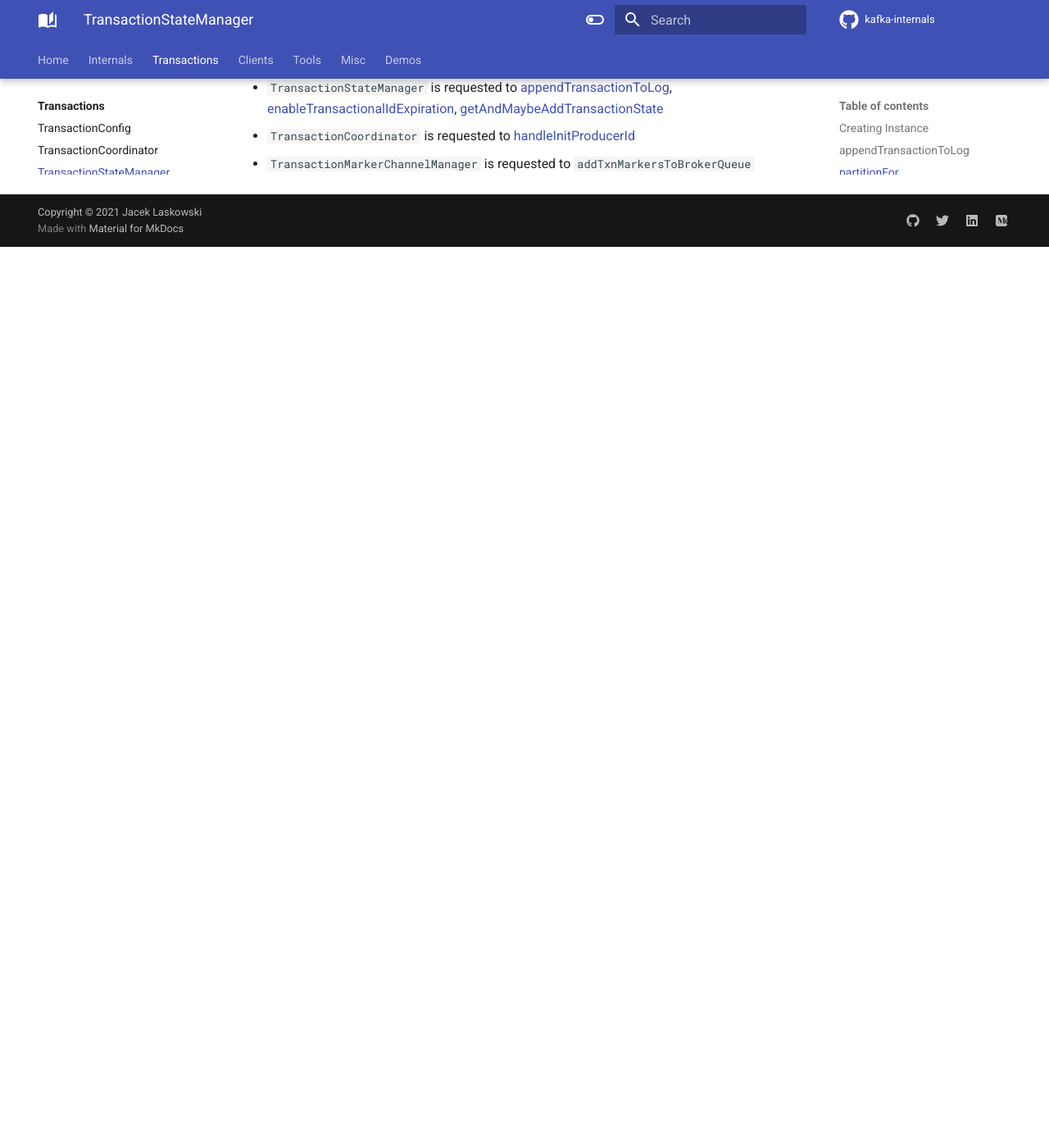
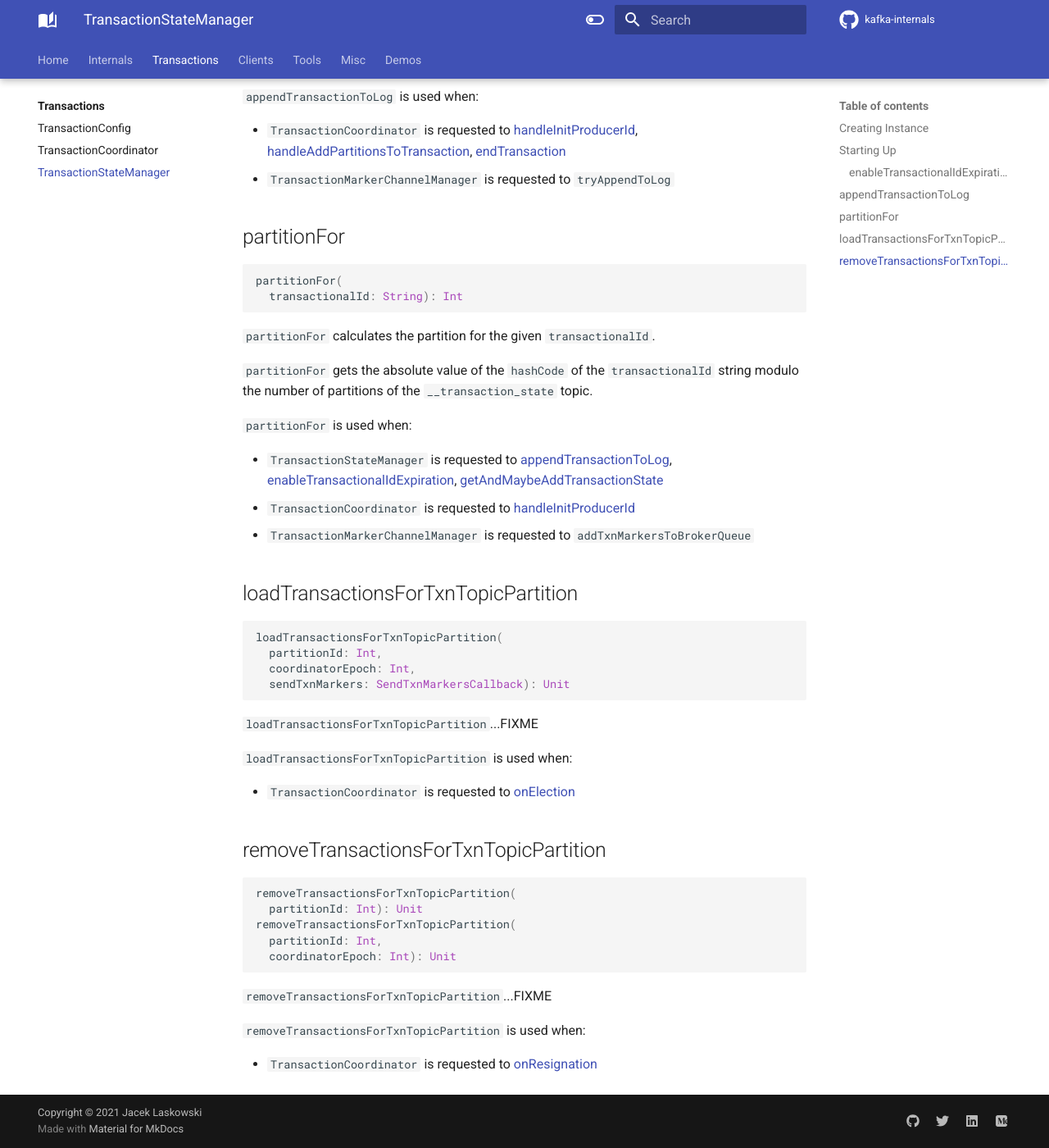
Before and after one commit to japila-books/kafka-internals, an MkDocs documentation site: the page built from docs/transactions/TransactionStateManager.md, in a window 1280 px wide and 1400 px high, scrolled down 1471 px. Shown: the whole window at 82% size. Built offline with MkDocs 1.6.1 and Material for MkDocs 9.7.7, drawn with Linux system fonts in a browser that asks for light colours; comment, search, counter and statistics services are not loaded; before the commit the page ends 1772 px from its top, so only the background shows below that; some of the changed text lies outside the part shown.

Commit message:
TransactionCoordinator and TransactionStateManager

````diff
--- a/docs/transactions/TransactionStateManager.md
+++ b/docs/transactions/TransactionStateManager.md
@@ -14,6 +14,28 @@
 `TransactionStateManager` is created when:
 
 * `TransactionCoordinator` utility is used to [create a TransactionCoordinator](TransactionCoordinator.md#apply)
+
+## <span id="startup"> Starting Up
+
+```scala
+startup(
+  retrieveTransactionTopicPartitionCount: () => Int,
+  enableTransactionalIdExpiration: Boolean = true): Unit
+```
+
+`startup`...FIXME
+
+`startup` is used when:
+
+* `TransactionCoordinator` is requested to [start up](TransactionCoordinator.md#startup)
+
+### <span id="enableTransactionalIdExpiration"> enableTransactionalIdExpiration
+
+```scala
+enableTransactionalIdExpiration(): Unit
+```
+
+`enableTransactionalIdExpiration`...FIXME
 
 ## <span id="appendTransactionToLog"> appendTransactionToLog
 
@@ -57,3 +79,34 @@ partitionFor(
 * `TransactionStateManager` is requested to [appendTransactionToLog](#appendTransactionToLog), [enableTransactionalIdExpiration](#enableTransactionalIdExpiration), [getAndMaybeAddTransactionState](#getAndMaybeAddTransactionState)
 * `TransactionCoordinator` is requested to [handleInitProducerId](TransactionCoordinator.md#handleInitProducerId)
 * `TransactionMarkerChannelManager` is requested to `addTxnMarkersToBrokerQueue`
+
+## <span id="loadTransactionsForTxnTopicPartition"> loadTransactionsForTxnTopicPartition
+
+```scala
+loadTransactionsForTxnTopicPartition(
+  partitionId: Int,
+  coordinatorEpoch: Int,
+  sendTxnMarkers: SendTxnMarkersCallback): Unit
+```
+
+`loadTransactionsForTxnTopicPartition`...FIXME
+
+`loadTransactionsForTxnTopicPartition` is used when:
+
+* `TransactionCoordinator` is requested to [onElection](TransactionCoordinator.md#onElection)
+
+## <span id="removeTransactionsForTxnTopicPartition"> removeTransactionsForTxnTopicPartition
+
+```scala
+removeTransactionsForTxnTopicPartition(
+  partitionId: Int): Unit
+removeTransactionsForTxnTopicPartition(
+  partitionId: Int,
+  coordinatorEpoch: Int): Unit
+```
+
+`removeTransactionsForTxnTopicPartition`...FIXME
+
+`removeTransactionsForTxnTopicPartition` is used when:
+
+* `TransactionCoordinator` is requested to [onResignation](TransactionCoordinator.md#onResignation)
--- a/mkdocs.yml
+++ b/mkdocs.yml
@@ -116,6 +116,7 @@ nav:
     - KafkaConfig: KafkaConfig.md
     - KafkaServer: KafkaServer.md
     - KafkaRaftServer: KafkaRaftServer.md
+    - RequestHandlerHelper: RequestHandlerHelper.md
     - ReplicaManager: ReplicaManager.md
     - Server: Server.md
     - Utils: Utils.md
````
Also changed, not shown: docs/RequestHandlerHelper.md (added, +33 -0 lines), docs/transactions/TransactionCoordinator.md (+46 -2 lines).
